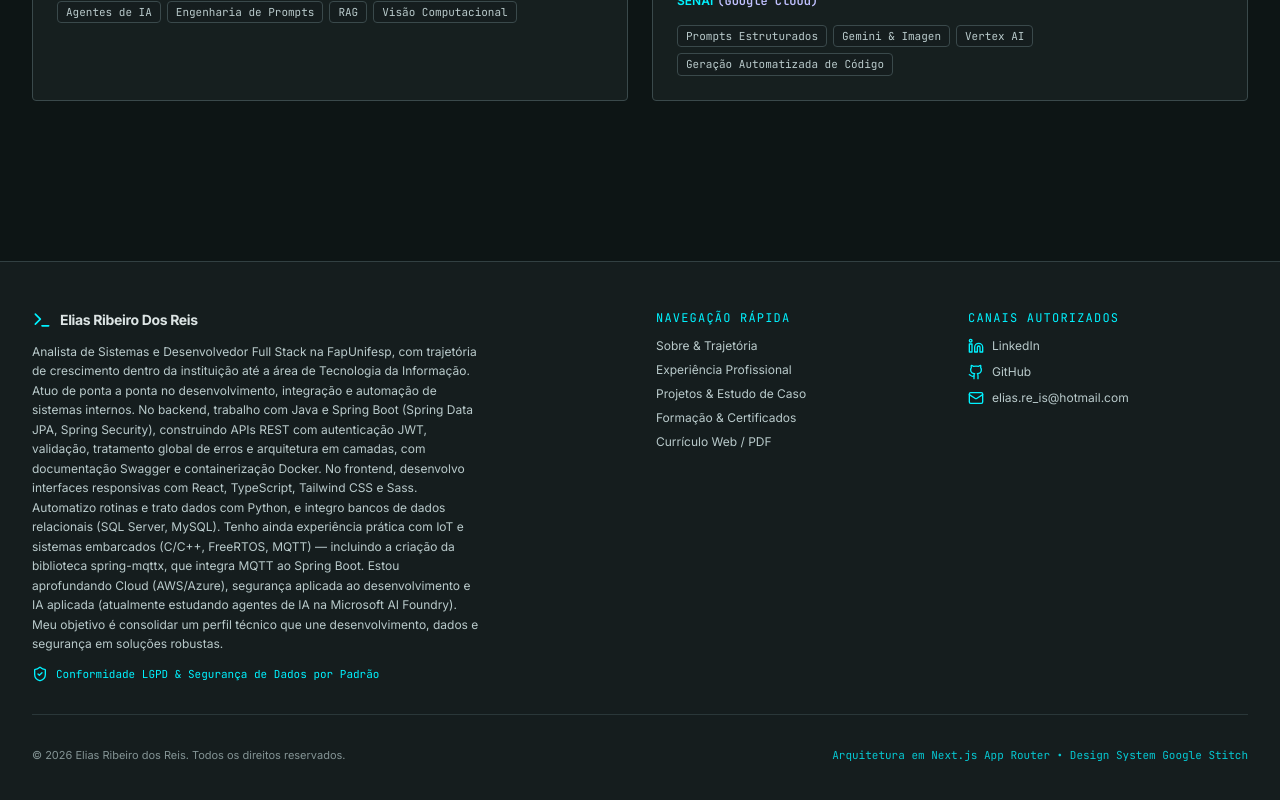
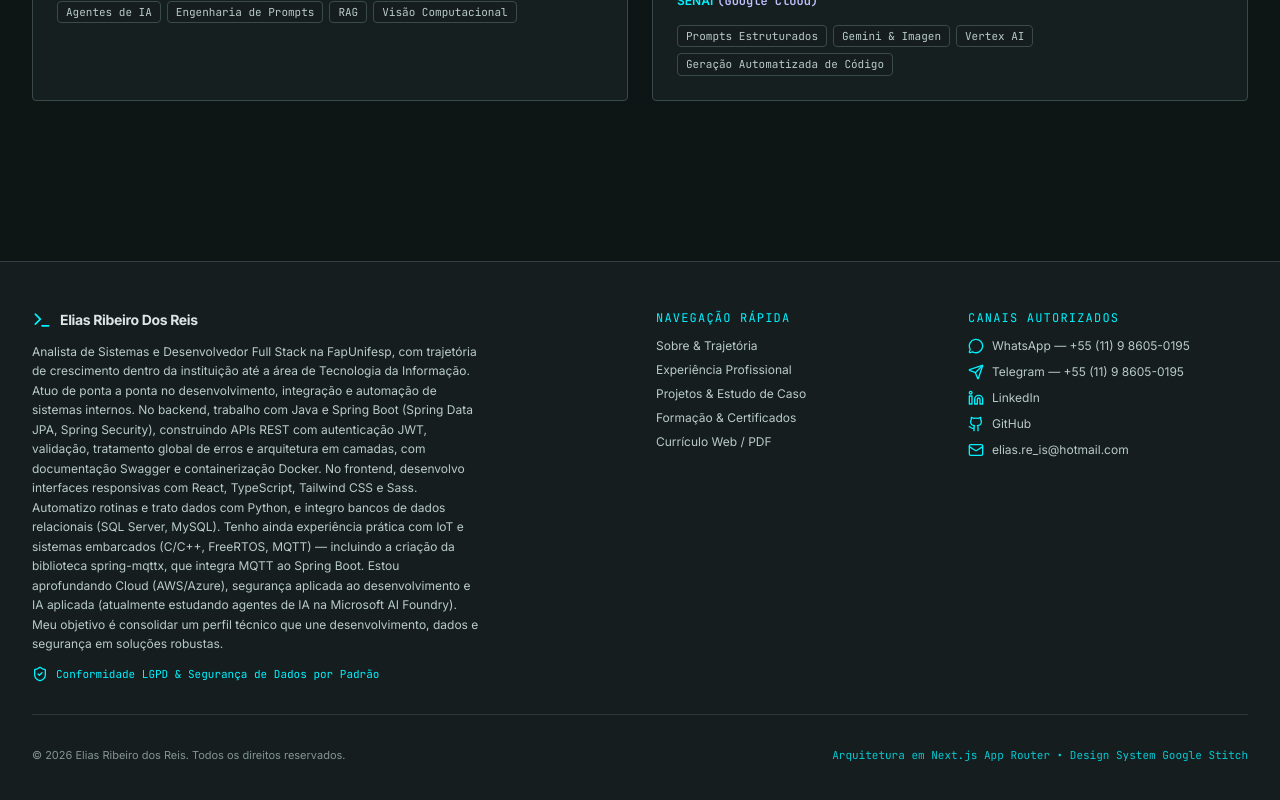
Before and after one commit to 5734Elias/Curr-culo-v.2.0, a Next.js app in the folder Currículo/frontend/: page / in a window 1280 px wide. Shown: the part 2616-3416 px from the top of the page. Built offline with nearby package versions, Linux system fonts and the light colour scheme; no server answers.

Commit message:
feat: incluir mensageiros no rodapé | 2026-10-28 19:03

```diff
--- a/Currículo/frontend/src/components/layout/Footer.tsx
+++ b/Currículo/frontend/src/components/layout/Footer.tsx
@@ -1,7 +1,7 @@
 import React from 'react';
 import Link from 'next/link';
-import { PROFILE } from '@/data/profile';
-import { Mail, ShieldCheck, Terminal } from 'lucide-react';
+import { PROFILE, WHATSAPP_CONTACT_URL, TELEGRAM_CONTACT_URL } from '@/data/profile';
+import { Mail, ShieldCheck, Terminal, MessageCircle, Send } from 'lucide-react';
 import { GithubIcon, LinkedinIcon } from '@/components/ui/Icons';
 
 export const Footer: React.FC = () => {
@@ -67,6 +67,22 @@ export const Footer: React.FC = () => {
             </h4>
             <ul className="space-y-2.5 text-xs">
               <li>
+                <a href={WHATSAPP_CONTACT_URL} target="_blank" rel="noopener noreferrer"
+                  className="flex items-center gap-2 hover:text-[#00f2ff] transition-colors"
+                  aria-label={`Enviar mensagem pelo WhatsApp para ${PROFILE.phone}`}>
+                  <MessageCircle className="w-4 h-4 text-[#00f2ff]" aria-hidden="true" />
+                  <span>WhatsApp — {PROFILE.phone}</span>
+                </a>
+              </li>
+              <li>
+                <a href={TELEGRAM_CONTACT_URL} target="_blank" rel="noopener noreferrer"
+                  className="flex items-center gap-2 hover:text-[#00f2ff] transition-colors"
+                  aria-label={`Enviar mensagem pelo Telegram para ${PROFILE.phone}`}>
+                  <Send className="w-4 h-4 text-[#00f2ff]" aria-hidden="true" />
+                  <span>Telegram — {PROFILE.phone}</span>
+                </a>
+              </li>
+              <li>
                 <a
                   href={PROFILE.linkedin}
                   target="_blank"
```
